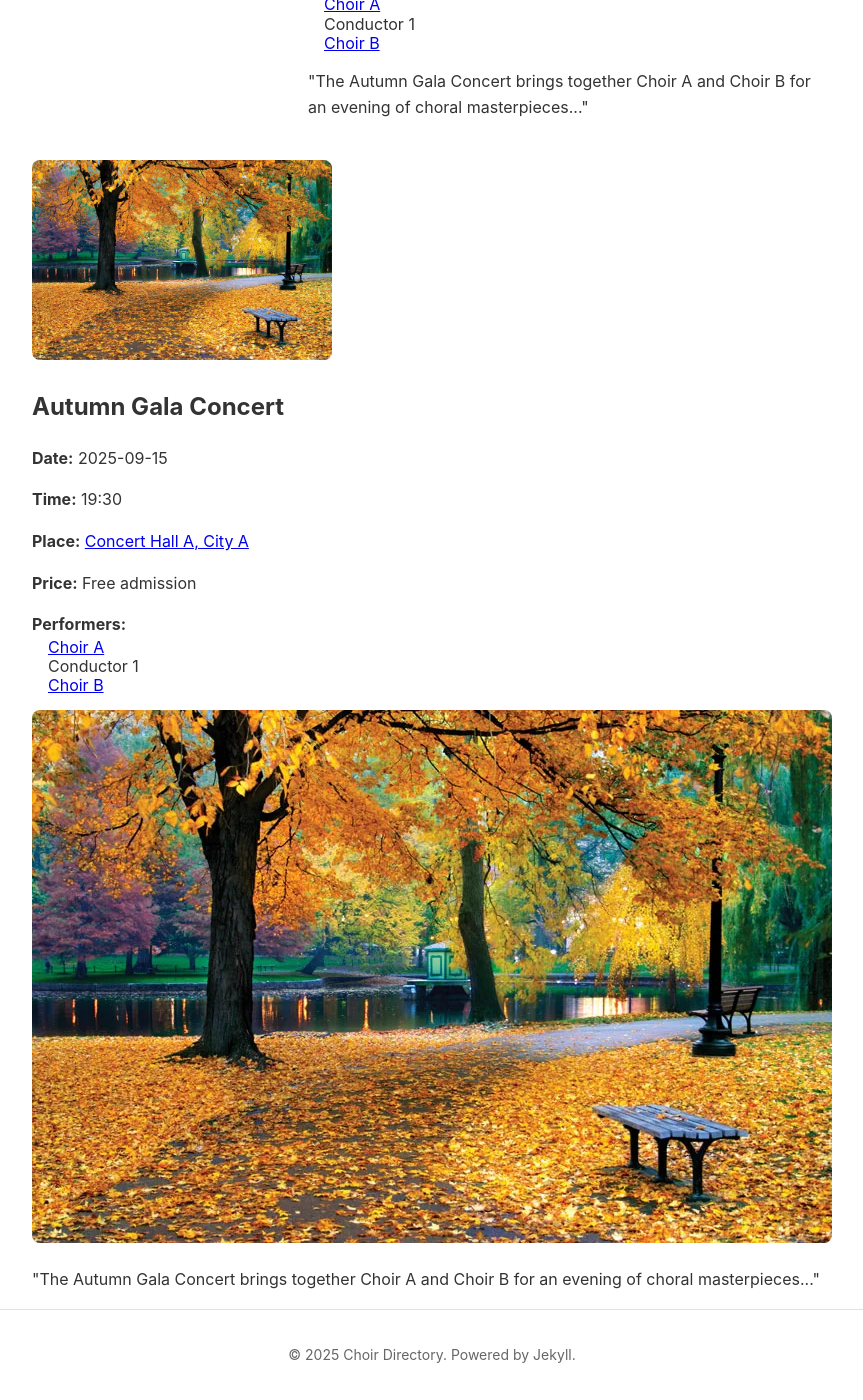
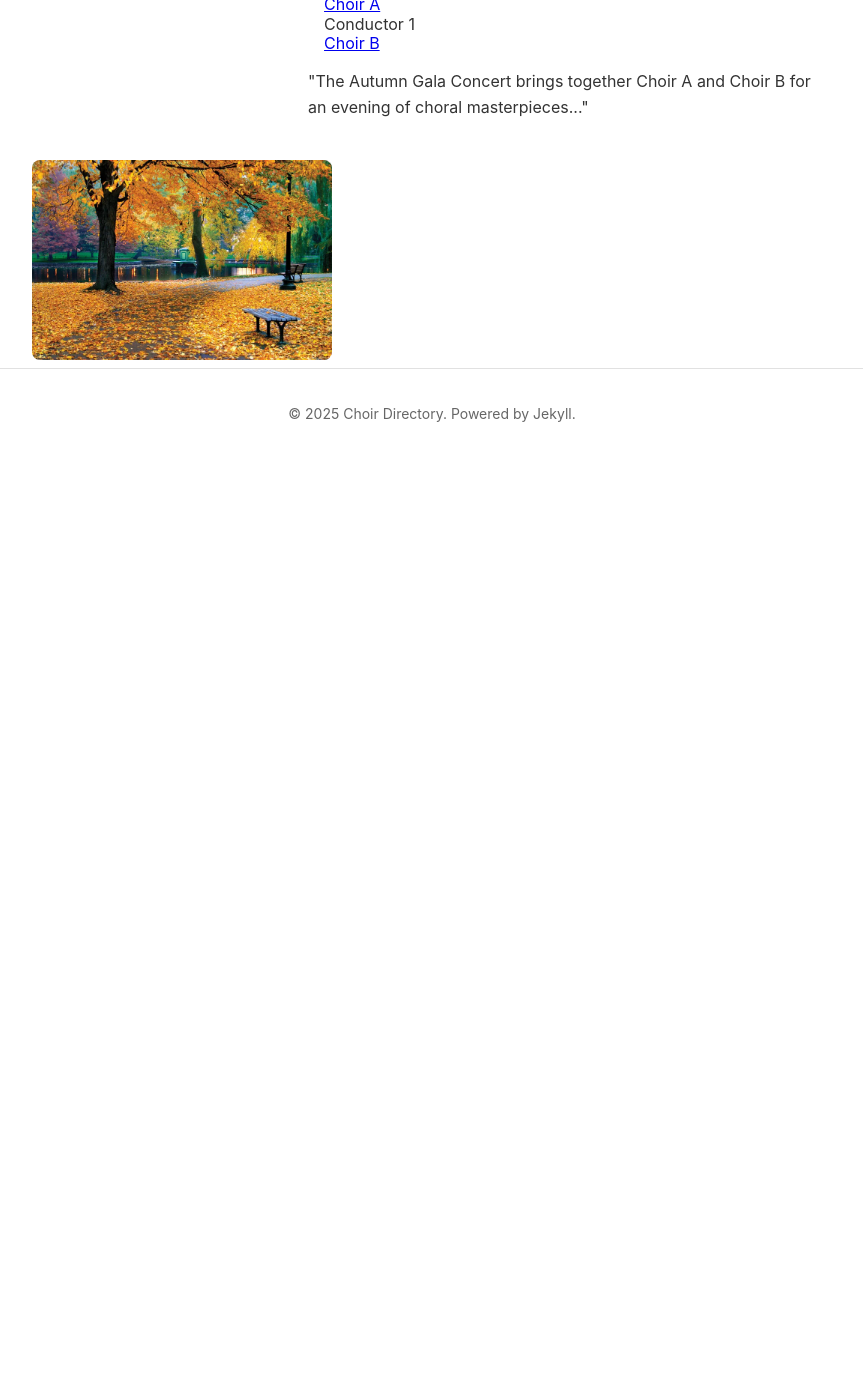
Before and after one commit to jllobera/choir-directory, a Jekyll site: the page built from concerts/2025-09-15-concert-title.md, in a window 1280 px wide and 1400 px high, scrolled down 260 px. Shown: the whole window, without its empty margins (208-1071 px from the left). Built offline with Jekyll 4.4.1, drawn with Linux system fonts in a browser that asks for light colours; a script that is not in the unit is left out; after the commit the page ends 900 px from its top, so only the background shows below that.

Commit message:
Make concert content not to be shown

```diff
--- a/_layouts/concert.html
+++ b/_layouts/concert.html
@@ -69,7 +69,7 @@ layout: default
 
 </div>
 
-<div class="concert-content">
+<div class="concert-content" style="display: none;">
   <h2>{{ page.title }}</h2>
   <p><strong>Date:</strong> {{ page.date | date: "%Y-%m-%d" }}</p>
   <p><strong>Time:</strong> {{ page.hour }}</p>
```
